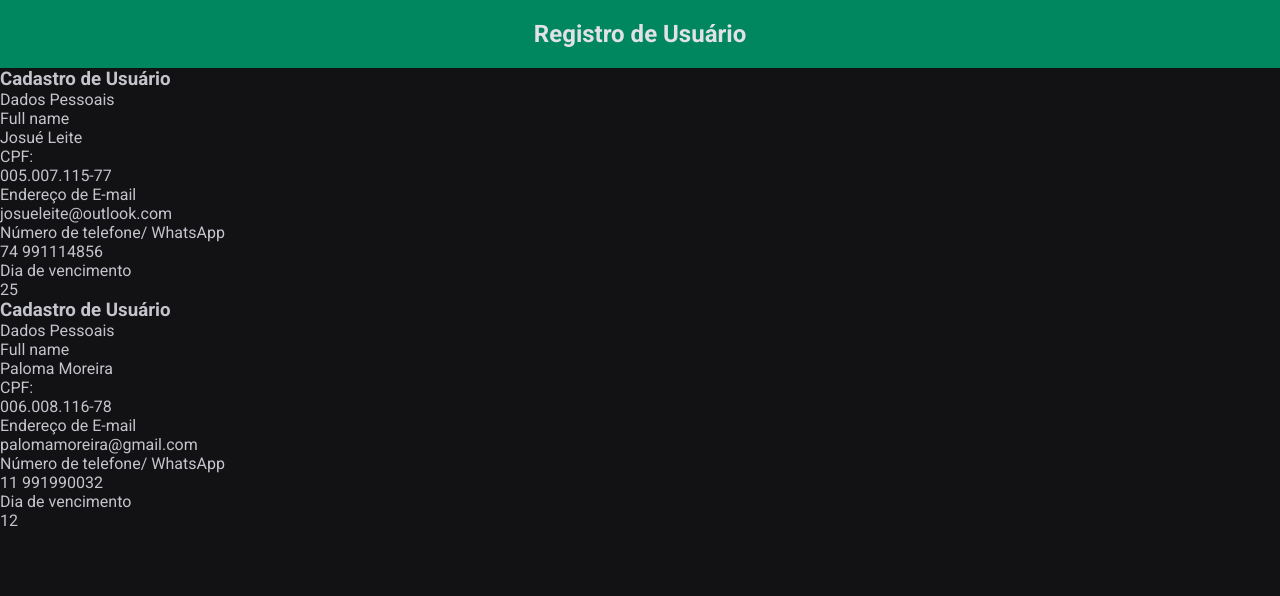
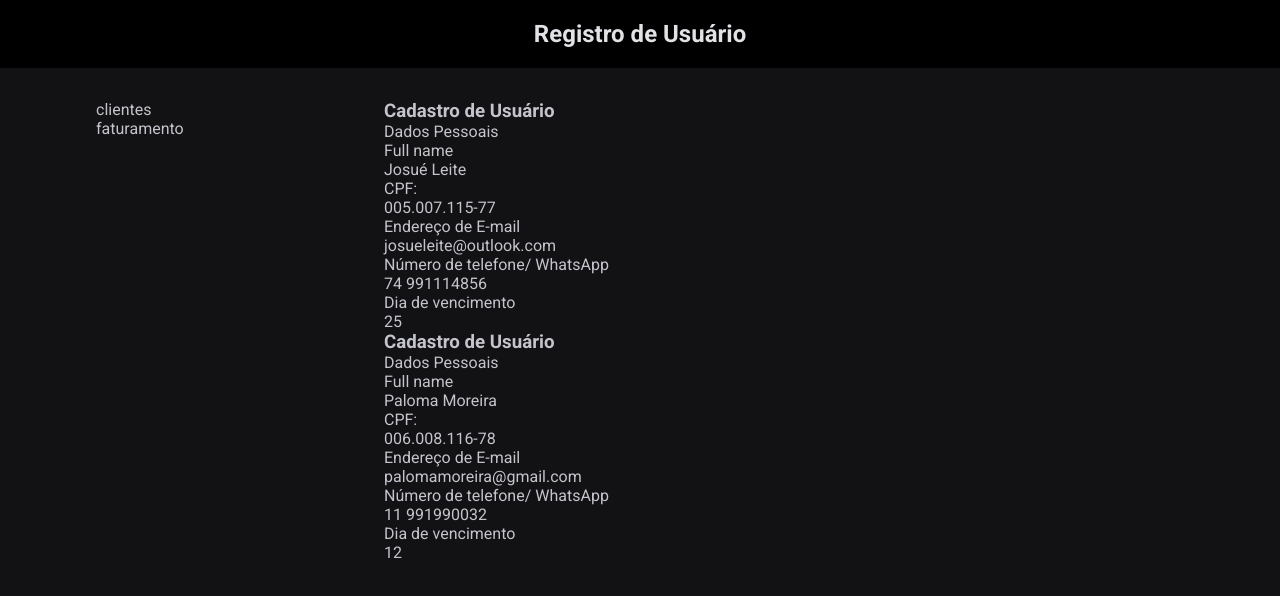
Before and after one commit to JosueLeit/coworkingsystem, a React (Vite) app: page / in a window 1280 px wide. Shown: the top 596 px of the page. Built offline with nearby package versions, Linux system fonts and the light colour scheme.

Commit message:
component sidebar

```diff
--- a/src/App.jsx
+++ b/src/App.jsx
@@ -1,11 +1,16 @@
 import CreateUserPage from "./components/User";
 import { Header } from "./components/Header";
 import "./global.css";
+import styles from "./App.module.css";
+import Sidebar from "./components/Sidebar";
 
 function App() {
   return (
-    <div className="text-3xl font-bold underline">
+    <div>
       <Header />
+      <div className={styles.container}>
+        <Sidebar />
+        <main>
           <CreateUserPage
             id={1}
             fullName="Josué Leite"
@@ -22,6 +27,8 @@ function App() {
             email="palomamoreira@gmail.com"
             payDay={12}
           />
+        </main>
+      </div>
     </div>
   );
 }
--- /dev/null
+++ b/src/App.module.css
@@ -0,0 +1,10 @@
+.container {
+  max-width: 70rem;
+  margin: 2rem auto;
+  padding: 0 1rem;
+
+  display: grid;
+  grid-template-columns: 256px 1fr;
+  gap: 2rem;
+  align-items: flex-start;
+}
--- a/src/components/Header/Header.module.css
+++ b/src/components/Header/Header.module.css
@@ -1,5 +1,5 @@
 .header {
-  background: var(--green-500);
+  background: #000000;
   color: var(--gray-100);
   display: flex;
   justify-content: center;
--- /dev/null
+++ b/src/components/Sidebar/Sidebar.module.css
@@ -0,0 +1,2 @@
+.sidebar {
+}
--- /dev/null
+++ b/src/components/Sidebar/index.jsx
@@ -0,0 +1,9 @@
+import styles from "./Sidebar.module.css";
+
+export default function () {
+  return (
+    <aside className={styles.sidebar}>
+      clientes <br /> faturamento
+    </aside>
+  );
+}
```
Lines whose indentation alone changed are shown as unchanged.
